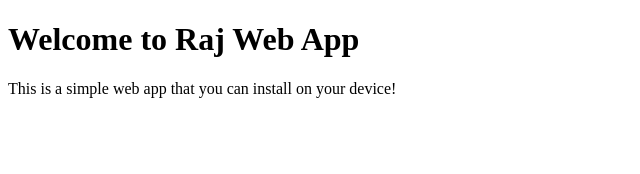
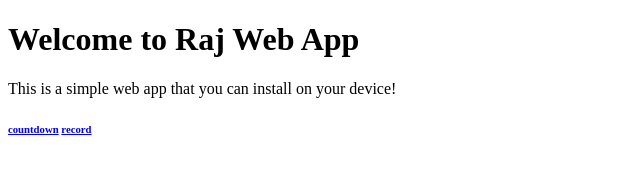
Before and after one commit to infostechsworlds/profile, a plain HTML site: page index.html in a window 1280 px wide. Shown: the whole page, without its empty margins (0-640 px from the left). Drawn offline with Linux system fonts and the light colour scheme.

Commit message:
Update index.html

```diff
--- a/index.html
+++ b/index.html
@@ -10,7 +10,10 @@
 <body>
     <h1>Welcome to Raj Web App</h1>
     <p>This is a simple web app that you can install on your device!</p>
-
+<h6>
+ <a href="https://infostechsworlds.github.io/profile/c/index.html"> countdown</a>
+     <a href="https://infostechsworlds.github.io/profile/r/index.html"> record</a>
+</h6>
     <!-- Add your web app content here -->
 
     <script>
```
